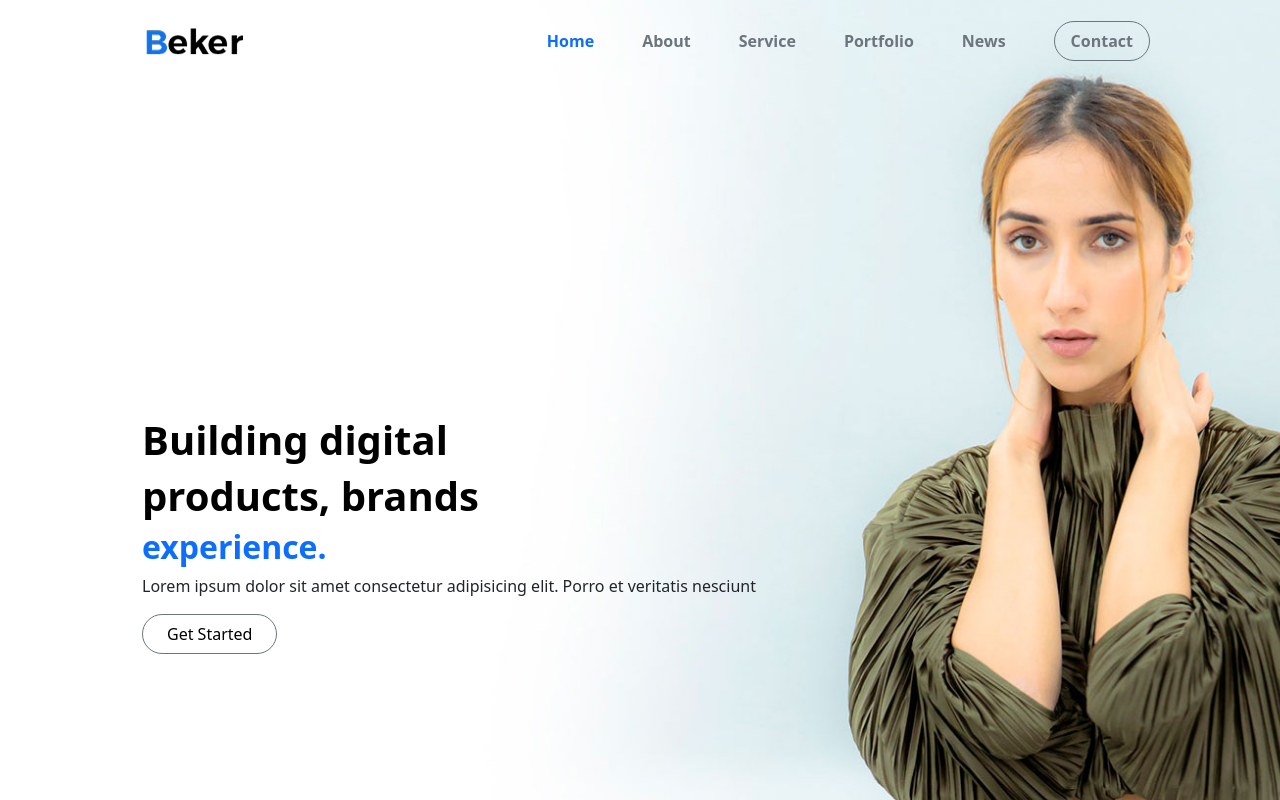
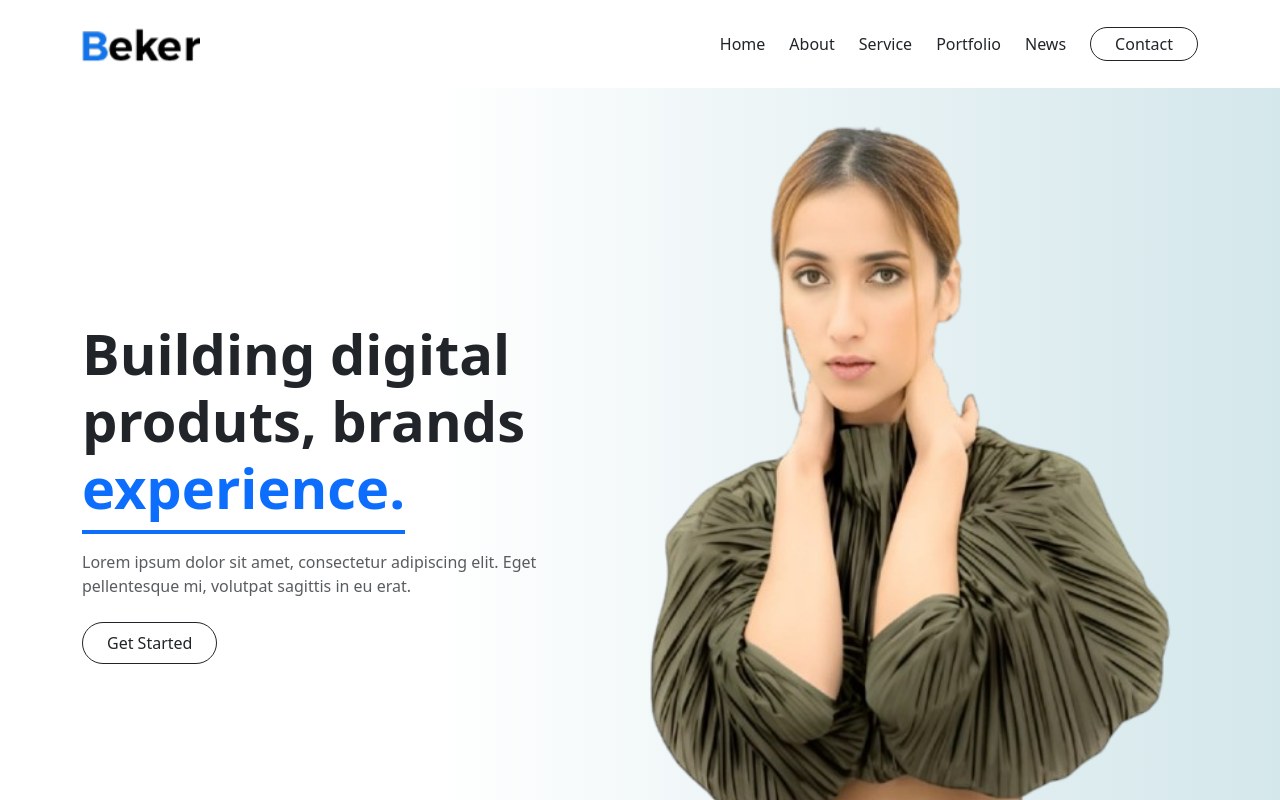
Before and after one commit to Vaghaniharshh/bootstrap_beker_website_harsh_vaghani_8595, a plain HTML site: page index.html in a window 1280 px wide. Shown: the top 800 px of the page. Drawn offline with nearby package versions, Linux system fonts and the light colour scheme.

Commit message:
Add files via upload

```diff
--- a/assests/css/style.css
+++ b/assests/css/style.css
@@ -1,10 +1,14 @@
-.bg-image {
+/* .bg-image {
     background-image: url("../images/background-image.jpg");
     background-size: cover;
     background-position: center;
     background-repeat: no-repeat;
+} */
+
+.bg-image {
+    background: linear-gradient(to left, #d4e7eb, #e8f2f4, #fff, #fff);
+    width: 100%;
 }
-
 .nav-logo {
     margin-left: 40px;
 }
--- a/index.html
+++ b/index.html
@@ -33,7 +33,7 @@
 <body>
     <!-- Header start -->
     <!-- Navbar Start -->
-    <div class="bg-image">
+    <!-- <div class="">
         <header>
             <div class="container">
                 <div class="d-flex justify-content-between align-items-center py-4">
@@ -54,7 +54,7 @@
                         </ul>
                     </nav>
 
-                    <!-- Menu Icon -->
+
 
                     <div class="d-lg-none">
                         <a data-bs-toggle="offcanvas" href="#mobileMenu" role="button" aria-controls="mobileMenu">
@@ -66,7 +66,7 @@
                         </a>
                     </div>
                 </div>
-                <!-- Navbar Ends -->
+
 
                 <div class="container">
                     <div class="texts-custom row align-items-center vh-100 px-5">
@@ -90,9 +90,98 @@
                 </div>
 
         </header>
+    </div> -->
+
+    <div class="position-relative bg-image">
+      <div class="bg-white bg-lg-transparent">
+        <header class="container py-4">
+          <div class="d-flex justify-content-between align-items-center">
+            <div>
+              <img src="./assests/images/div.logo.png" alt="Logo" height="40" />
+            </div>
+
+            <nav class="d-none d-lg-block">
+              <ul class="d-flex list-unstyled gap-4 align-items-center m-0">
+                <li>
+                  <a href="#" class="text-dark text-decoration-none">Home</a>
+                </li>
+                <li>
+                  <a href="#" class="text-dark text-decoration-none">About</a>
+                </li>
+                <li>
+                  <a href="#" class="text-dark text-decoration-none">Service</a>
+                </li>
+                <li>
+                  <a href="#" class="text-dark text-decoration-none"
+                    >Portfolio</a
+                  >
+                </li>
+                <li>
+                  <a href="#" class="text-dark text-decoration-none">News</a>
+                </li>
+                <li>
+                  <a
+                    href="#"
+                    class="btn btn-outline-dark rounded-pill px-4 py-1"
+                    >Contact</a
+                  >
+                </li>
+              </ul>
+            </nav>
+
+            <div class="d-lg-none">
+              <a
+                data-bs-toggle="offcanvas"
+                href="#mobileMenu"
+                role="button"
+                aria-controls="mobileMenu"
+              >
+                <svg
+                  xmlns="http://www.w3.org/2000/svg"
+                  width="30"
+                  height="30"
+                  fill="#000"
+                  class="bi bi-list"
+                  viewBox="0 0 16 16"
+                >
+                  <path
+                    fill-rule="evenodd"
+                    d="M2.5 12a.5.5 0 0 1 .5-.5h10a.5.5 0 0 1 0 1H3a.5.5 0 0 1-.5-.5m0-4a.5.5 0 0 1 .5-.5h10a.5.5 0 0 1 0 1H3a.5.5 0 0 1-.5-.5m0-4a.5.5 0 0 1 .5-.5h10a.5.5 0 0 1 0 1H3a.5.5 0 0 1-.5-.5"
+                  />
+                </svg>
+              </a>
+            </div>
+          </div>
+        </header>
+      </div>
+
+      <div class="container w-100 position-relative">
+        <div class="row align-items-center flex-sm-row-reverse  w-100">
+          <div class="col">
+            <img src="./assests/images/asset 0.png" alt="" class="w-100" />
+          </div>
+          <div class="col-lg-6 text-center text-lg-start py-5">
+            <h1 class="fw-bold display-4 text-dark mb-3">
+              Building digital <br />
+              produts, brands <br />
+              <span
+                class="text-primary position-relative pb-2 d-inline-block border-4 border-bottom border-primary"
+                style="font-weight: 900"
+              >
+                experience.
+              </span>
+            </h1>
+            <p class="text-muted mb-4 w-5">
+              Lorem ipsum dolor sit amet, consectetur adipiscing elit. Eget
+              pellentesque mi, volutpat sagittis in eu erat.
+            </p>
+            <a href="#" class="btn btn-outline-dark rounded-pill px-4 py-2"
+              >Get Started</a
+            >
+          </div>
+        </div>
+      </div>
     </div>
-
-    <!-- Offcanvas  -->
 
 
     <div class="offcanvas offcanvas-end" tabindex="-1" id="mobileMenu" aria-labelledby="mobileMenuLabel">
@@ -115,7 +204,7 @@
             </div>
         </div>
     </div>
-    <!-- Header Ends -->
+
 
     <!-- First Section Starts -->
     <div class="container">
```
Also changed, not shown: assests/images/asset 0.png (added).
